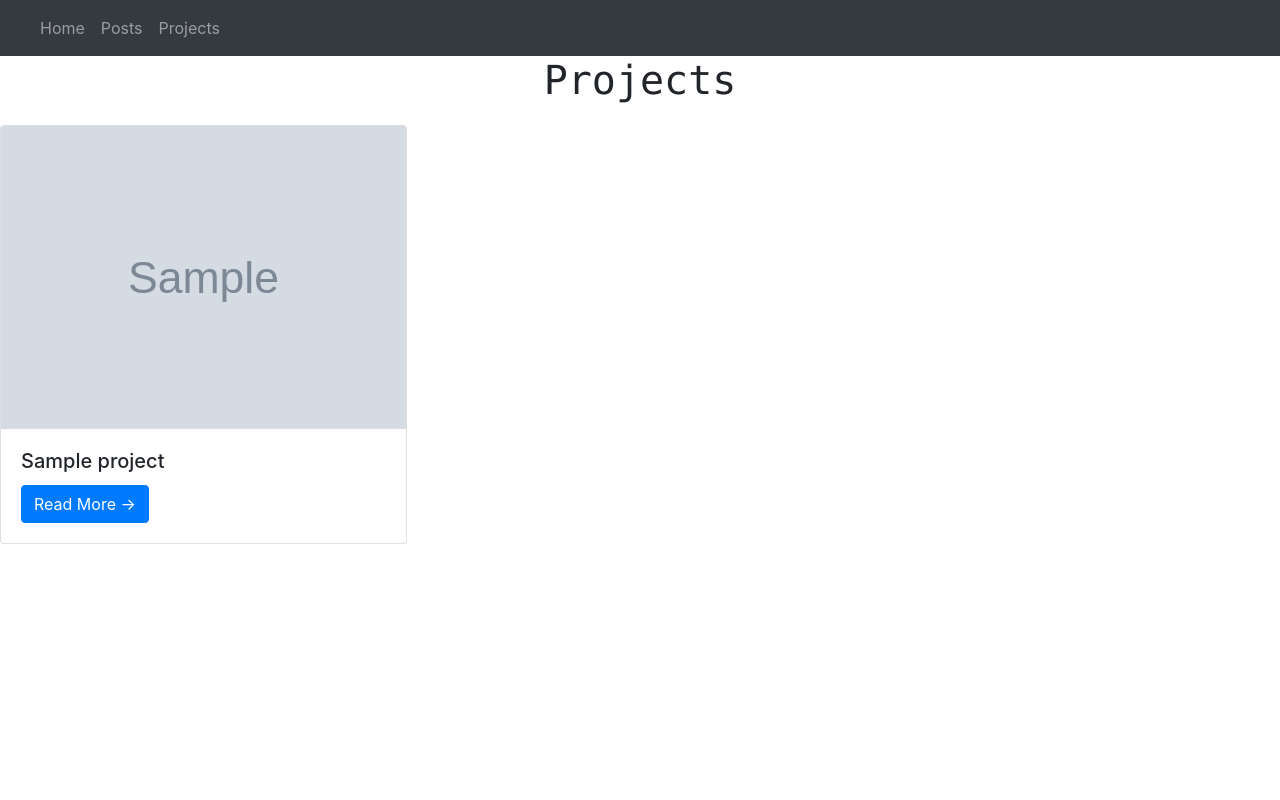
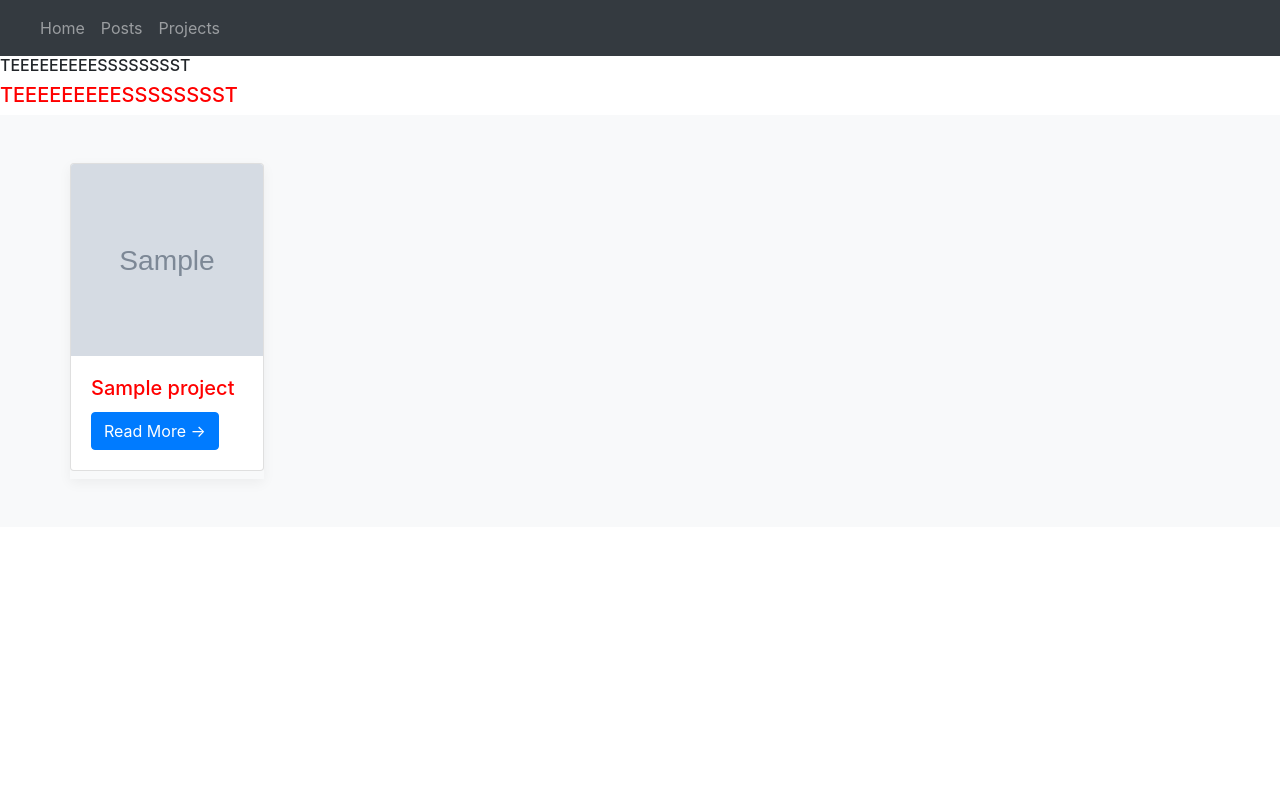
Before and after one commit to Brimbles/BenRimigtonWebsiteProject, a Django app: page /portfolio/ in a window 1280 px wide. Run offline with Django 3.2, Linux system fonts and the light colour scheme; tables that the repository leaves empty hold one stand-in row (values such as "Sample post"); grey boxes marked "Sample" are stand-in pictures; some libraries are stand-ins or nearby versions.

Commit message:
added some portfolio specific styling

```diff
--- a/benrimingtondotcom/settings.py
+++ b/benrimingtondotcom/settings.py
@@ -25,7 +25,7 @@ SECRET_KEY = config('SECRET_KEY') #Previously the secret key would have been har
 
 
 # SECURITY WARNING: don't run with debug turned on in production!
-DEBUG = config('DEBUG', default=True, cast=bool) #like the secret key, the debug value is also set within the .env environment variable. Note that the config function returns a string value but we want toreturn a bool. that's what the cast bit does.
+DEBUG = config('DEBUG', default=False, cast=bool) #like the secret key, the debug value is also set within the .env environment variable. Note that the config function returns a string value but we want toreturn a bool. that's what the cast bit does.
 
 #Changed this so that the allowed hosts can be read from the .env file
 ALLOWED_HOSTS = config('ALLOWED_HOSTS', cast=lambda v: [s.strip() for s in v.split(',')])
--- a/pages/views.py
+++ b/pages/views.py
@@ -13,6 +13,5 @@ class HomePageView(generic.ListView):
 class AboutPageView(TemplateView):  # new
     template_name = 'about.html'
 
-
 # class PostsHomePageView(TemplateView):  # new
 #     template_name = 'postshome.html'
--- /dev/null
+++ b/static/css/album.css
@@ -0,0 +1,43 @@
+:root {
+    --jumbotron-padding-y: 3rem;
+  }
+
+  .jumbotron {
+    padding-top: var(--jumbotron-padding-y);
+    padding-bottom: var(--jumbotron-padding-y);
+    margin-bottom: 0;
+    background-color: #fff;
+  }
+  @media (min-width: 768px) {
+    .jumbotron {
+      padding-top: calc(var(--jumbotron-padding-y) * 2);
+      padding-bottom: calc(var(--jumbotron-padding-y) * 2);
+    }
+  }
+
+  .jumbotron p:last-child {
+    margin-bottom: 0;
+  }
+
+  .jumbotron-heading {
+    font-weight: 300;
+  }
+
+  .jumbotron .container {
+    max-width: 40rem;
+  }
+
+  footer {
+    padding-top: 3rem;
+    padding-bottom: 3rem;
+  }
+
+  footer p {
+    margin-bottom: .25rem;
+  }
+
+  .box-shadow { box-shadow: 0 .25rem .75rem rgba(0, 0, 0, .05); }
+
+  /************************* test ************************/
+  .h6 { color: red; }
+  h5 { color: red; }
--- a/static/css/base.css
+++ b/static/css/base.css
@@ -33,6 +33,15 @@ p {
 /* codesnippet {
   font-family: Consolas, monaco, monospace;
 } */
+
+/******************************** Bootstrap cards (9)eg make images same size) ******************************/
+.card-img-top {
+  width: 15vw;
+  height: 15vw;
+  object-fit: cover;
+}
+
+
 /******************************** Misc ******************************/
 
 html, body {
@@ -83,3 +92,7 @@ body {
   line-height: 60px; /* Vertically center the text there */
   background-color: #f5f5f5;
 }
+/*
+  ************************ test ***********************
+  .h6 { color: yellow; }
+  h5 { color: yellow; } */
--- a/templates/base.html
+++ b/templates/base.html
@@ -6,31 +6,21 @@
   <meta charset="utf-8">
   <meta name="viewport" content="width=device-width, initial-scale=1, shrink-to-fit=no">
 
+{% block styles %}
+{% endblock %}
+
 {% comment %} Styling / CSS / Bootstrap {% endcomment %}
 <link rel="stylesheet" href="https://stackpath.bootstrapcdn.com/bootstrap/4.5.2/css/bootstrap.min.css" integrity="sha384-JcKb8q3iqJ61gNV9KGb8thSsNjpSL0n8PARn9HuZOnIxN0hoP+VmmDGMN5t9UJ0Z" crossorigin="anonymous">
 <!-- Custom styles for this template -->
 <link href="{% static 'css/base.css' %}" rel="stylesheet">
 
+
 {% comment %} Javascript {% endcomment %}
-<script src="{% static 'js/main.js'%}"></script>
+{% comment %} <script src="{% static 'js/main.js'%}"></script> {% endcomment %}
 
 <title>BenRimington.com</title>
 
 </head>
-
-{% comment %} <header> {% endcomment %}
-
-    {% comment %} <div class="container">
-        <h1 style="color: green">GeeksforGeeks</h1>
-        <b>
-          How to change navigation bar color in Bootstrap ?
-      </b>
-        <p>The above navigation bars use some of the
-          default color classes available in Bootstrap4.</p>
-    </div>  {% endcomment %}
-
-{% comment %} </header> {% endcomment %}
-
 
 <body>
 
@@ -40,7 +30,8 @@
   <!-- Navbar text is light and background is dark -->
   <nav class="navbar navbar-expand-lg navbar-dark bg-dark">
 
-      <a class="navbar-brand" href="#"> </a>
+      <a class="navbar-brand" href="#"> </a> <!--navbar-brand can be a logo or something that will sit in the navbar - it's optional-->
+
 
         <!-- Links -->
         <ul class="navbar-nav mr-auto">
--- a/templates/portfoliohome.html
+++ b/templates/portfoliohome.html
@@ -1,17 +1,30 @@
+
 {% extends 'base.html' %}
+
+
+
+{% load static %}
+
+{% comment %} ************ Custom CSS for this page *************** {% endcomment %}
+{% block styles %}
+    <link href="{% static 'css/album.css' %}" rel="stylesheet">
+{% endblock styles %}
+
+
 
 {% block content %}
 
-{% comment %}
 
-{% endcomment %}
+<h6>TEEEEEEEEESSSSSSSST</h6>
+<h5>TEEEEEEEEESSSSSSSST</h5>
 
+<body>
 
-{% load static %}
-<h1>Projects</h1>
-<div class="row">
+<div class="album py-5 bg-light">
+    <div class="container">
+        <div class="row h-100">
             {% for project in project_list %}
-    <div class="col-md-4">
+            <div class="col-mb-4 box-shadow">
                 <div class="card mb-2">
                     <img class="card-img-top" src="{{project.image.url}}">
                     <div class="card-body">
@@ -23,5 +36,7 @@
             </div>
             {% endfor %}
         </div>
+    </div>
+</div>
 
 {% endblock content %}
```
Also changed, not shown: templates/_OLD_portfoliohome.html (added, +22 -0 lines), templates/home.html (+6 -4 lines), static/css/_OLD_general.css (renamed from static/css/general.css), 1 other file. Lines whose indentation alone changed are shown as unchanged.
